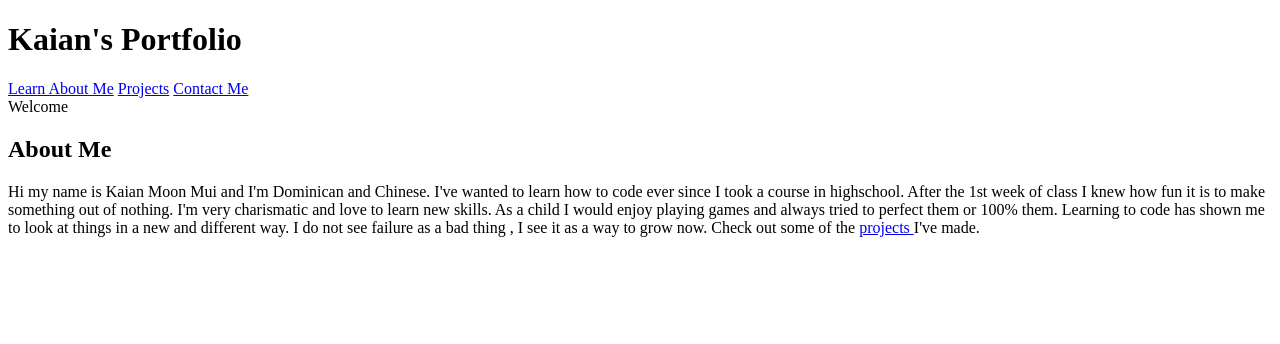
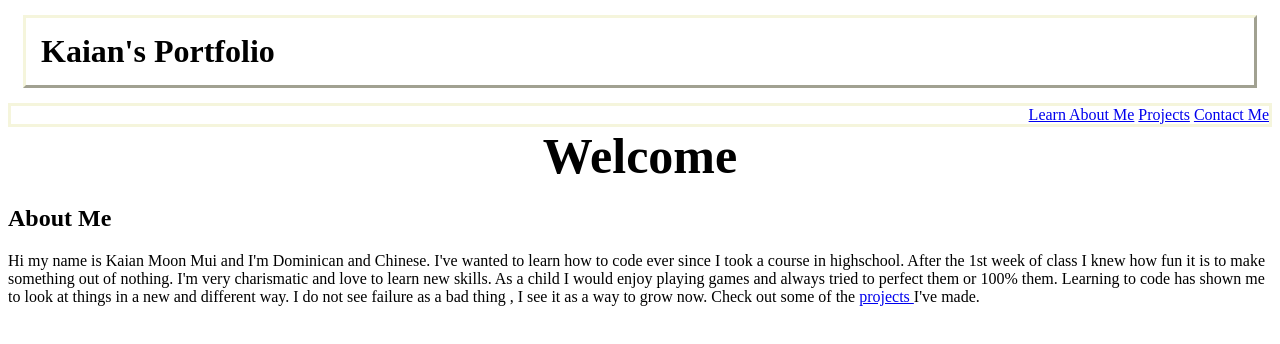
Before and after one commit to Muisagara/Challenge-2, a plain HTML site: page index.html in a window 1280 px wide. Drawn offline with Linux system fonts and the light colour scheme.

Commit message:
Added some style to CSS

```diff
--- a/assets/css/style.css
+++ b/assets/css/style.css
@@ -0,0 +1,20 @@
+header h1 {
+    margin: 15px;
+    padding: 15px;
+    border-block: 20px;
+    border: beige;
+    border-style: outset;
+}
+nav {
+    display: block;
+    border: solid;
+    text-align: end;
+    border-color: beige;
+}
+
+.hero-banner {
+    font-size: 50px;
+    font-weight: bold;
+    text-align: center;
+    background-image: url();
+}
--- a/index.html
+++ b/index.html
@@ -2,6 +2,7 @@
 <html lang="en">
 
     <head>
+        <meta charset="utf-8">
         <meta name="viewport" content="width=device-width, initial-scale=1.0">
         <link rel="stylesheet" href="./assets/css/style.css"/>
         <title>Kaian's Portfolio</title>
```
